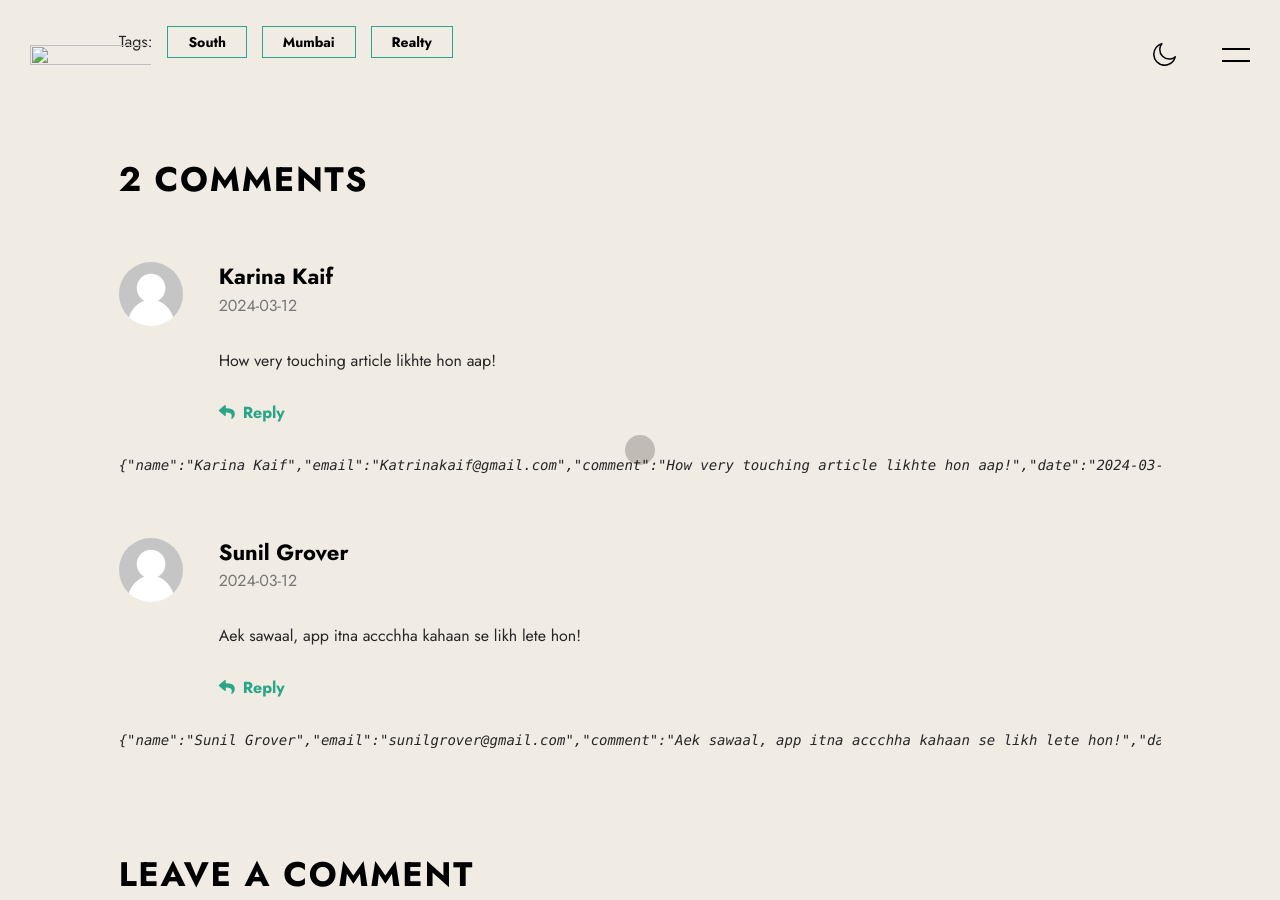
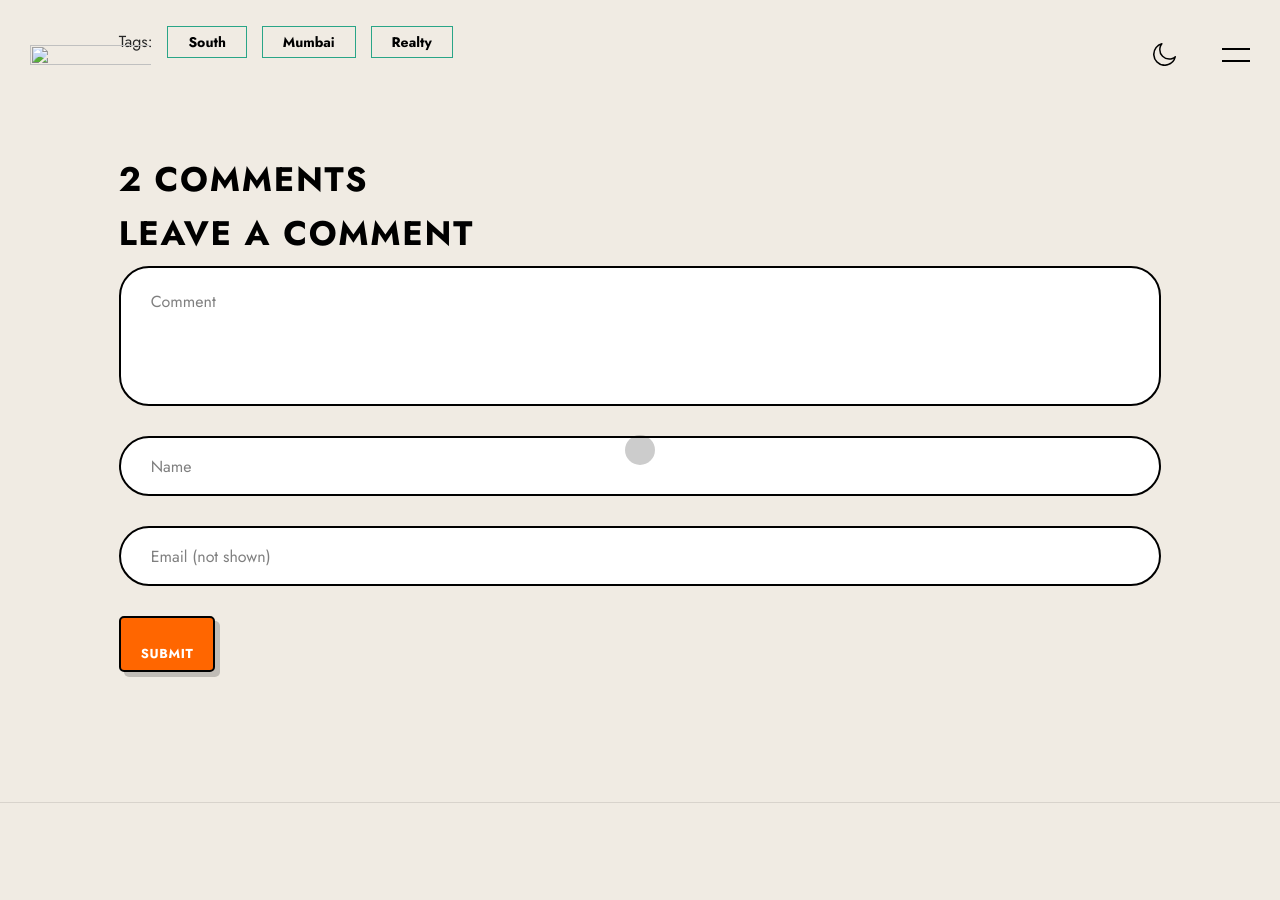
Before and after one commit to zarir-engineer/buildyourdream, a Jekyll site: the page built from _posts/2025-02-12-impact-of-new-infrastructure.md, in a window 1280 px wide and 900 px high, scrolled down 1563 px. Built offline with Jekyll 4.4.1, drawn with Linux system fonts in a browser that asks for light colours; comment, search, counter and statistics services are not loaded.

Commit message:
Deploying to gh-pages from @ zarir-engineer/buildyourdream@33614af63004ee3b719740df43085413a1e67629 🚀

```diff
--- a/_layouts/post-base.html
+++ b/_layouts/post-base.html
@@ -64,62 +64,62 @@ layout: base
                       {% endif %}
                     </div>
                   </div>
-                    <ul class="comments">
-                      {% for comment in site.data.comments[page.slug] %}
-                      <li class="comment comment-item" data-comment-id="{{ comment.id }}">
-                        <div class="comment-box">
-                          <img src="{{ site.baseurl }}/assets/images/avatar.png" class="avatar" alt="">
-                          <div class="comment-box__body">
-                            <h5 class="comment-box__details">{{ comment.name }} <span>{{ comment.date }}</span></h5>
-                            <p>{{ comment.comment }}</p>
-                          </div>
-                          <div class="comment-footer">
-                            <a class="comment-reply-link" href="#" onclick="showReplyForm('{{ comment.id }}'); return false;">Reply</a>
-                          </div>
-                        </div>
-                        {% if comment.replies %}
-                          <ul class="replies">
-                            {% for reply in comment.replies %}
-                              <li class="comment comment-item reply">
-                                <div class="comment-box">
-                                  <img src="{{ site.baseurl }}/assets/images/avatar.png" class="avatar" alt="">
-                                  <div class="comment-box__body">
-                                    <h5 class="comment-box__details">{{ reply.name }} <span>{{ reply.date }}</span></h5>
-                                    <p>{{ reply.comment }}</p>
-                                  </div>
-                                </div>
-                              </li>
-                            {% endfor %}
-                          </ul>
-                        {% endif %}
-                        <pre>{{ comment | jsonify }}</pre>
-                        <!-- Reply Form -->
-                        <div id="reply-form-{{ comment.id }}" class="reply-form reply-hidden" style="display: none;">
-                          <form onsubmit="`submitReply`(event, '{{ comment.id }}')">
-                            <input type="hidden" name="parent_id" value="{{ comment.id }}">
-                            <div class="group-row">
-                              <div class="group">
-                                <textarea class="textarea" name="reply_comment" rows="2" placeholder="Reply"></textarea>
-                              </div>
-                            </div>
-                            <div class="group-row">
-                              <div class="group">
-                                <input type="text" name="reply_name" class="input" placeholder="Name" required>
-                              </div>
-                              <div class="group">
-                                <input type="email" name="reply_email" class="input" placeholder="Email (not shown)" required>
-                              </div>
-                            </div>
-                            <div class="group-row">
-                              <div class="group">
-                                <button type="submit" class="btn">Submit</button>
-                              </div>
-                            </div>
-                          </form>
-                        </div>
-                      </li>
-                      {% endfor %}
-                    </ul>
+<!--                    <ul class="comments">-->
+<!--                      {% for comment in site.data.comments[page.slug] %}-->
+<!--                      <li class="comment comment-item" data-comment-id="{{ comment.id }}">-->
+<!--                        <div class="comment-box">-->
+<!--                          <img src="{{ site.baseurl }}/assets/images/avatar.png" class="avatar" alt="">-->
+<!--                          <div class="comment-box__body">-->
+<!--                            <h5 class="comment-box__details">{{ comment.name }} <span>{{ comment.date }}</span></h5>-->
+<!--                            <p>{{ comment.comment }}</p>-->
+<!--                          </div>-->
+<!--                          <div class="comment-footer">-->
+<!--                            <a class="comment-reply-link" href="#" onclick="showReplyForm('{{ comment.id }}'); return false;">Reply</a>-->
+<!--                          </div>-->
+<!--                        </div>-->
+<!--                        {% if comment.replies %}-->
+<!--                          <ul class="replies">-->
+<!--                            {% for reply in comment.replies %}-->
+<!--                              <li class="comment comment-item reply">-->
+<!--                                <div class="comment-box">-->
+<!--                                  <img src="{{ site.baseurl }}/assets/images/avatar.png" class="avatar" alt="">-->
+<!--                                  <div class="comment-box__body">-->
+<!--                                    <h5 class="comment-box__details">{{ reply.name }} <span>{{ reply.date }}</span></h5>-->
+<!--                                    <p>{{ reply.comment }}</p>-->
+<!--                                  </div>-->
+<!--                                </div>-->
+<!--                              </li>-->
+<!--                            {% endfor %}-->
+<!--                          </ul>-->
+<!--                        {% endif %}-->
+<!--                        <pre>{{ comment | jsonify }}</pre>-->
+<!--                        &lt;!&ndash; Reply Form &ndash;&gt;-->
+<!--                        <div id="reply-form-{{ comment._id }}" class="reply-form reply-hidden" style="display: none;">-->
+<!--                          <form onsubmit="submitReply(event, '{{ comment._id }}')">-->
+<!--                            <input type="hidden" name="parent_id" value="{{ comment._id }}">-->
+<!--                            <div class="group-row">-->
+<!--                              <div class="group">-->
+<!--                                <textarea class="textarea" name="reply_comment" rows="2" placeholder="Reply"></textarea>-->
+<!--                              </div>-->
+<!--                            </div>-->
+<!--                            <div class="group-row">-->
+<!--                              <div class="group">-->
+<!--                                <input type="text" name="reply_name" class="input" placeholder="Name" required>-->
+<!--                              </div>-->
+<!--                              <div class="group">-->
+<!--                                <input type="email" name="reply_email" class="input" placeholder="Email (not shown)" required>-->
+<!--                              </div>-->
+<!--                            </div>-->
+<!--                            <div class="group-row">-->
+<!--                              <div class="group">-->
+<!--                                <button type="submit" class="btn">Submit</button>-->
+<!--                              </div>-->
+<!--                            </div>-->
+<!--                          </form>-->
+<!--                        </div>-->
+<!--                      </li>-->
+<!--                      {% endfor %}-->
+<!--                    </ul>-->
 
                   <!-- Comment  Form -->
                   <div class="form-comment">
--- a/assets/js/comments.js
+++ b/assets/js/comments.js
@@ -147,7 +147,7 @@ function createCommentElement(comment) {
             </div>
         </div>
         <ul class="replies"></ul>
-        <div id="reply-form-{{ comment.id }}" class="reply-form reply-hidden" style="display: none;">
+        <div id="reply-form-{{ comment._id }}" class="reply-form reply-hidden" style="display: none;">
           <form onsubmit="submitReply(event, '${comment._id}')">
             <input type="hidden" name="parent_id" value="${comment._id}">
             <div class="group-row">
--- a/feed.xml
+++ b/feed.xml
@@ -1,4 +1,4 @@
-<?xml version="1.0" encoding="utf-8"?><feed xmlns="http://www.w3.org/2005/Atom" ><generator uri="https://jekyllrb.com/" version="3.10.0">Jekyll</generator><link href="https://zarirengineer.github.io/buildyourdream/feed.xml" rel="self" type="application/atom+xml" /><link href="https://zarirengineer.github.io/buildyourdream/" rel="alternate" type="text/html" /><updated>2025-04-02T12:49:16+00:00</updated><id>https://zarirengineer.github.io/buildyourdream/feed.xml</id><title type="html">Aawo Maari Saathe</title><author><name>Zarir Engineer Maha Rera Number A51900002346</name></author><entry><title type="html">Repurposing Old Window Frames</title><link href="https://zarirengineer.github.io/buildyourdream/all-blogs/repurposing_old_window_frames.html" rel="alternate" type="text/html" title="Repurposing Old Window Frames" /><published>2024-11-20T18:16:49+00:00</published><updated>2024-11-20T18:16:49+00:00</updated><id>https://zarirengineer.github.io/buildyourdream/all-blogs/2025-02-12-repurposing-old-window-frames-slug</id><content type="html" xml:base="https://zarirengineer.github.io/buildyourdream/all-blogs/repurposing_old_window_frames.html"><![CDATA[<p>Vivamus interdum suscipit lacus. Nunc ultrices accumsan mattis. Aliquam vel sem vel velit efficitur malesuada.<br />
+<?xml version="1.0" encoding="utf-8"?><feed xmlns="http://www.w3.org/2005/Atom" ><generator uri="https://jekyllrb.com/" version="3.10.0">Jekyll</generator><link href="https://zarirengineer.github.io/buildyourdream/feed.xml" rel="self" type="application/atom+xml" /><link href="https://zarirengineer.github.io/buildyourdream/" rel="alternate" type="text/html" /><updated>2025-04-02T16:03:19+00:00</updated><id>https://zarirengineer.github.io/buildyourdream/feed.xml</id><title type="html">Aawo Maari Saathe</title><author><name>Zarir Engineer Maha Rera Number A51900002346</name></author><entry><title type="html">Repurposing Old Window Frames</title><link href="https://zarirengineer.github.io/buildyourdream/all-blogs/repurposing_old_window_frames.html" rel="alternate" type="text/html" title="Repurposing Old Window Frames" /><published>2024-11-20T18:16:49+00:00</published><updated>2024-11-20T18:16:49+00:00</updated><id>https://zarirengineer.github.io/buildyourdream/all-blogs/2025-02-12-repurposing-old-window-frames-slug</id><content type="html" xml:base="https://zarirengineer.github.io/buildyourdream/all-blogs/repurposing_old_window_frames.html"><![CDATA[<p>Vivamus interdum suscipit lacus. Nunc ultrices accumsan mattis. Aliquam vel sem vel velit efficitur malesuada.<br />
 Donec arcu lacus, ornare eget ligula vel, commodo luctus felis. Ut dignissim sapien sit amet molestie rutrum.</p>
 
 <p>Nam dui mauris, congue vel nisi in, tempus gravida enim. Nulla et tristique orci.<br />
--- a/sitemap.xml
+++ b/sitemap.xml
@@ -20,6 +20,6 @@
 </url>
 <url>
 <loc>https://zarirengineer.github.io/buildyourdream/all-blogs.html</loc>
-<lastmod>2025-04-02T12:48:43+00:00</lastmod>
+<lastmod>2025-04-02T16:02:48+00:00</lastmod>
 </url>
 </urlset>
```
Also changed, not shown: all-blogs/exploring-south-mumbai-real-estate.html (+81 -81 lines), all-blogs/impact_of_new_infrastructure.html (+81 -81 lines), all-blogs/repurposing_old_window_frames.html (+120 -120 lines).
